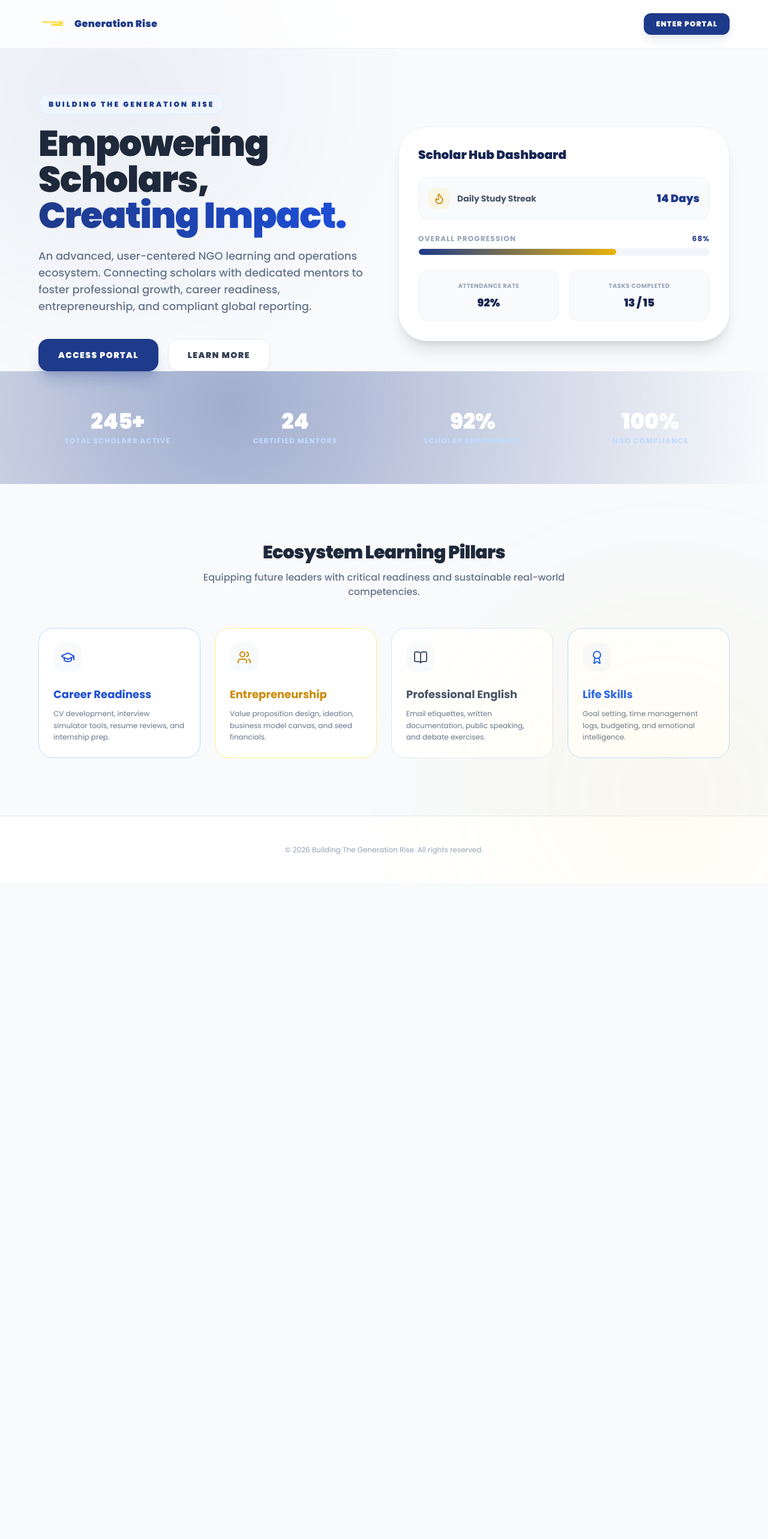
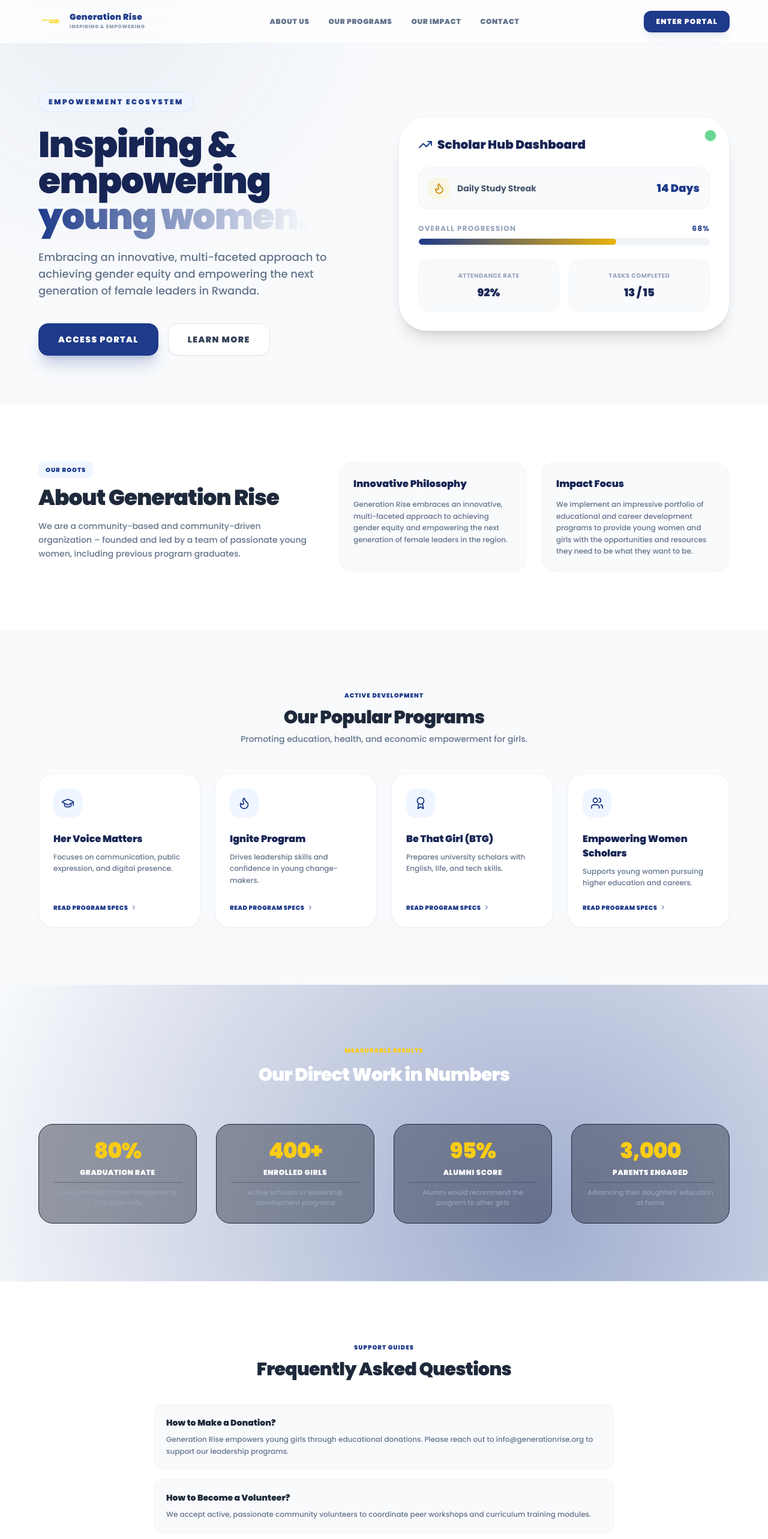
Before and after one commit to tpaccy6-star/BTG, a React (Vite) app in the folder Frontend/: page / in a window 1280 px wide. Shown: the top 2566 px of the page at 60% size. Before the commit the page ends 1473 px from the top, so only its background shows below. Built offline with nearby package versions, Linux system fonts and the light colour scheme.

Commit message:
feat: remove Meet Our BTG Scholars section from landing page

```diff
--- a/Frontend/src/views/LandingPage.jsx
+++ b/Frontend/src/views/LandingPage.jsx
@@ -1,26 +1,50 @@
 import React from 'react';
-import { Flame, GraduationCap, Users, BookOpen, Award, MapPin, Globe, Zap, CheckCircle2 } from 'lucide-react';
+import { Flame, GraduationCap, Users, BookOpen, Award, MapPin, Phone, Mail, CheckCircle2, ChevronRight, TrendingUp } from 'lucide-react';
 import { motion } from 'framer-motion';
 
-const mockEvents = [
-  { id: 1, title: 'Leadership Workshop', type: 'f2f', date: 'Today', time: '2:00 PM', location: 'Main Hall', attendees: 42 },
-  { id: 2, title: 'Financial Literacy 101', type: 'online', date: 'Tomorrow', time: '10:00 AM', location: 'Zoom', attendees: 156 },
-  { id: 3, title: 'Community Service Day', type: 'f2f', date: 'Oct 25', time: '8:00 AM', location: 'City Park', attendees: 85 },
-];
+export default function LandingPage({ onEnterPortal }) {
+  // Real Impact numbers
+  const impactData = [
+    { value: '80%', suffix: 'Graduation Rate', desc: 'Graduate High School compared to 33% nationally', color: 'text-indigo-650' },
+    { value: '400+', suffix: 'Enrolled Girls', desc: 'Active scholars in leadership development programs', color: 'text-yellow-600' },
+    { value: '95%', suffix: 'Alumni Score', desc: 'Alumni would recommend the program to other girls', color: 'text-green-600' },
+    { value: '3,000', suffix: 'Parents Engaged', desc: 'Advancing their daughters\' education at home', color: 'text-blue-600' }
+  ];
 
-export default function LandingPage({ onEnterPortal }) {
+
+
+  // Programs list
+  const programList = [
+    { title: 'Her Voice Matters', desc: 'Focuses on communication, public expression, and digital presence.', icon: GraduationCap },
+    { title: 'Ignite Program', desc: 'Drives leadership skills and confidence in young change-makers.', icon: Flame },
+    { title: 'Be That Girl (BTG)', desc: 'Prepares university scholars with English, life, and tech skills.', icon: Award },
+    { title: 'Empowering Women Scholars', desc: 'Supports young women pursuing higher education and careers.', icon: Users }
+  ];
+
   return (
     <div className="min-h-screen bg-slate-50 text-slate-800 font-sans relative overflow-x-hidden selection:bg-yellow-400 selection:text-blue-955">
-      {/* Premium Background Decorations */}
+      {/* Glow decorations */}
       <div className="absolute top-[-10%] left-[-10%] w-[600px] h-[600px] bg-blue-900/5 rounded-full blur-[120px] pointer-events-none"></div>
       <div className="absolute bottom-[-10%] right-[-10%] w-[600px] h-[600px] bg-yellow-400/5 rounded-full blur-[120px] pointer-events-none"></div>
 
-      {/* Navbar */}
-      <header className="sticky top-0 z-50 bg-white/80 backdrop-blur-md border-b border-slate-200/60 px-6 lg:px-16 py-4 flex items-center justify-between">
+      {/* Sticky Header */}
+      <header className="sticky top-0 z-50 bg-white/80 backdrop-blur-md border-b border-slate-200/50 px-6 lg:px-16 py-4 flex items-center justify-between">
         <div className="flex items-center space-x-3">
-          <img src="/Logo.png" alt="Generation Rise" className="w-12 h-12 object-contain logo-sharp shrink-0" />
-          <span className="font-black text-base text-blue-900 tracking-wide">Generation Rise</span>
+          <img src="/Logo.png" alt="Generation Rise" className="w-10 h-10 object-contain shrink-0" />
+          <div>
+            <span className="font-black text-sm tracking-wide text-blue-900 block leading-none">Generation Rise</span>
+            <span className="text-[8px] text-slate-400 uppercase tracking-widest font-black block mt-1">Inspiring & Empowering</span>
+          </div>
         </div>
+
+        {/* Desktop Nav links */}
+        <nav className="hidden lg:flex items-center space-x-8 text-xs font-black uppercase tracking-wider text-slate-500">
+          <a href="#about" className="hover:text-blue-900 transition-colors">About Us</a>
+          <a href="#programs" className="hover:text-blue-900 transition-colors">Our Programs</a>
+          <a href="#impact" className="hover:text-blue-900 transition-colors">Our Impact</a>
+          <a href="#contact" className="hover:text-blue-900 transition-colors">Contact</a>
+        </nav>
+
         <button
           onClick={onEnterPortal}
           className="px-5 py-2.5 bg-blue-900 hover:bg-blue-800 text-white font-black rounded-xl shadow-lg shadow-blue-900/10 text-xs uppercase tracking-widest transition-all"
@@ -30,22 +54,22 @@ export default function LandingPage({ onEnterPortal }) {
       </header>
 
       {/* Hero Section */}
-      <section className="relative max-w-7xl mx-auto px-6 lg:px-16 pt-20 pb-22 grid grid-cols-1 lg:grid-cols-2 gap-12 items-center">
+      <section className="relative max-w-7xl mx-auto px-6 lg:px-16 pt-20 pb-20 grid grid-cols-1 lg:grid-cols-2 gap-12 items-center">
         <motion.div
           initial={{ opacity: 0, x: -20 }}
           animate={{ opacity: 1, x: 0 }}
           transition={{ duration: 0.6 }}
           className="space-y-6"
         >
-          <span className="text-xs font-black text-blue-900 uppercase tracking-[0.25em] bg-blue-50 px-4 py-2 rounded-full border border-blue-100">
-            Building The Generation Rise
+          <span className="text-xs font-black text-blue-900 uppercase tracking-[0.2em] bg-blue-50 px-4 py-2 rounded-full border border-blue-100 inline-block">
+            Empowerment Ecosystem
           </span>
-          <h1 className="text-4xl sm:text-5xl lg:text-6xl font-black text-blue-955 leading-tight tracking-tight">
-            Empowering Scholars,<br />
-            <span className="text-blue-900 bg-gradient-to-r from-blue-900 to-blue-700 bg-clip-text text-transparent">Creating Impact.</span>
+          <h1 className="text-4xl sm:text-5xl lg:text-6xl font-black text-blue-950 leading-tight tracking-tight">
+            Inspiring & empowering <br />
+            <span className="text-blue-900 bg-gradient-to-r from-blue-900 to-indigo-750 bg-clip-text text-transparent">young women.</span>
           </h1>
           <p className="text-slate-500 text-base sm:text-lg font-medium leading-relaxed max-w-xl">
-            An advanced, user-centered NGO learning and operations ecosystem. Connecting scholars with dedicated mentors to foster professional growth, career readiness, entrepreneurship, and compliant global reporting.
+            Embracing an innovative, multi-faceted approach to achieving gender equity and empowering the next generation of female leaders in Rwanda.
           </p>
           <div className="flex flex-wrap gap-4 pt-4">
             <button
@@ -54,14 +78,12 @@ export default function LandingPage({ onEnterPortal }) {
             >
               Access Portal
             </button>
-            <button
-              onClick={() => {
-                document.getElementById('pillars-section')?.scrollIntoView({ behavior: 'smooth' });
-              }}
-              className="px-8 py-4 bg-white hover:bg-slate-50 text-slate-700 font-black rounded-2xl transition-all text-sm uppercase tracking-widest border border-slate-200 shadow-sm"
+            <a
+              href="#about"
+              className="px-8 py-4 bg-white hover:bg-slate-50 text-slate-700 font-black rounded-2xl transition-all text-sm uppercase tracking-widest border border-slate-200 shadow-sm flex items-center justify-center"
             >
               Learn More
-            </button>
+            </a>
           </div>
         </motion.div>
 
@@ -72,8 +94,8 @@ export default function LandingPage({ onEnterPortal }) {
           transition={{ duration: 0.6, delay: 0.2 }}
           className="bg-white border border-slate-200/60 p-8 rounded-[3rem] shadow-xl relative"
         >
-          <div className="absolute top-4 right-4 w-3 h-3 bg-green-500 rounded-full animate-ping" />
-          <h3 className="font-black text-xl text-blue-950 mb-6">Scholar Hub Dashboard</h3>
+          <div className="absolute top-6 right-6 w-3.5 h-3.5 bg-green-500 rounded-full animate-ping" />
+          <h3 className="font-black text-xl text-blue-950 mb-6 flex items-center"><TrendingUp className="mr-2 text-blue-900" /> Scholar Hub Dashboard</h3>
           <div className="space-y-6 text-sm">
             <div className="flex justify-between items-center bg-slate-50 p-4 rounded-2xl border border-slate-100">
               <div className="flex items-center space-x-3">
@@ -110,53 +132,156 @@ export default function LandingPage({ onEnterPortal }) {
         </motion.div>
       </section>
 
-      {/* Metrics Banner */}
-      <section className="bg-blue-955 py-16 px-6 lg:px-16 text-white relative overflow-hidden">
-        <div className="absolute inset-0 bg-[radial-gradient(circle_at_30%_30%,#1e3a8a,transparent)] opacity-40" />
-        <div className="relative z-10 max-w-7xl mx-auto grid grid-cols-2 lg:grid-cols-4 gap-8 text-center">
-          {[
-            { label: 'Total Scholars Active', val: '245+' },
-            { label: 'Certified Mentors', val: '24' },
-            { label: 'Scholar Engagement', val: '92%' },
-            { label: 'NGO Compliance', val: '100%' }
-          ].map((metric, i) => (
-            <div key={i} className="space-y-1">
-              <p className="text-3xl sm:text-4xl font-black text-white">{metric.val}</p>
-              <p className="text-[10px] sm:text-xs font-bold text-blue-200 uppercase tracking-widest">{metric.label}</p>
+      {/* About Us Section */}
+      <section id="about" className="max-w-7xl mx-auto px-6 lg:px-16 py-24 border-t border-slate-200/40 bg-white">
+        <div className="grid grid-cols-1 lg:grid-cols-12 gap-12">
+          <div className="lg:col-span-5 space-y-4">
+            <span className="text-[10px] font-black text-blue-900 uppercase tracking-widest bg-blue-50 px-3 py-1.5 rounded-lg">Our Roots</span>
+            <h2 className="text-3xl lg:text-4xl font-black text-blue-955 tracking-tight leading-tight">About Generation Rise</h2>
+            <p className="text-slate-500 leading-relaxed text-sm font-medium">
+              We are a community-based and community-driven organization – founded and led by a team of passionate young women, including previous program graduates.
+            </p>
+          </div>
+          <div className="lg:col-span-7 grid grid-cols-1 md:grid-cols-2 gap-6">
+            <div className="p-6 bg-slate-50 border border-slate-100 rounded-3xl space-y-3">
+              <h4 className="font-black text-blue-950 text-base">Innovative Philosophy</h4>
+              <p className="text-xs text-slate-500 leading-relaxed font-medium">
+                Generation Rise embraces an innovative, multi-faceted approach to achieving gender equity and empowering the next generation of female leaders in the region.
+              </p>
             </div>
-          ))}
+            <div className="p-6 bg-slate-50 border border-slate-100 rounded-3xl space-y-3">
+              <h4 className="font-black text-blue-950 text-base">Impact Focus</h4>
+              <p className="text-xs text-slate-500 leading-relaxed font-medium">
+                We implement an impressive portfolio of educational and career development programs to provide young women and girls with the opportunities and resources they need to be what they want to be.
+              </p>
+            </div>
+          </div>
         </div>
       </section>
 
-      {/* Pillars Section */}
-      <section id="pillars-section" className="max-w-7xl mx-auto px-6 lg:px-16 py-24 space-y-12">
-        <div className="text-center max-w-2xl mx-auto space-y-3">
-          <h2 className="text-3xl font-black text-blue-955 tracking-tight">Ecosystem Learning Pillars</h2>
-          <p className="text-slate-500 font-medium">Equipping future leaders with critical readiness and sustainable real-world competencies.</p>
+      {/* Programs List */}
+      <section id="programs" className="max-w-7xl mx-auto px-6 lg:px-16 py-24 space-y-12">
+        <div className="text-center max-w-2xl mx-auto space-y-2">
+          <span className="text-[10px] font-black text-blue-900 uppercase tracking-widest">Active Development</span>
+          <h2 className="text-3xl font-black text-blue-955 tracking-tight">Our Popular Programs</h2>
+          <p className="text-slate-500 font-medium text-sm">Promoting education, health, and economic empowerment for girls.</p>
         </div>
-        <div className="grid grid-cols-2 lg:grid-cols-4 gap-4 sm:gap-6">
-          {[
-            { title: 'Career Readiness', desc: 'CV development, interview simulator tools, resume reviews, and internship prep.', icon: GraduationCap, color: 'border-blue-200 bg-white hover:border-blue-500 hover:shadow-lg text-blue-700' },
-            { title: 'Entrepreneurship', desc: 'Value proposition design, ideation, business model canvas, and seed financials.', icon: Users, color: 'border-yellow-200 bg-white hover:border-yellow-500 hover:shadow-lg text-yellow-600' },
-            { title: 'Professional English', desc: 'Email etiquettes, written documentation, public speaking, and debate exercises.', icon: BookOpen, color: 'border-slate-200 bg-white hover:border-slate-500 hover:shadow-lg text-slate-600' },
-            { title: 'Life Skills', desc: 'Goal setting, time management logs, budgeting, and emotional intelligence.', icon: Award, color: 'border-blue-200 bg-white hover:border-blue-400 hover:shadow-lg text-blue-600' }
-          ].map((p, i) => (
-            <div key={i} className={`p-4 sm:p-6 rounded-2xl sm:rounded-3xl border ${p.color} flex flex-col justify-between hover:-translate-y-1 transition-all`}>
+
+        <div className="grid grid-cols-1 md:grid-cols-2 lg:grid-cols-4 gap-6">
+          {programList.map((prog, i) => (
+            <div key={i} className="bg-white border border-slate-200/50 hover:border-blue-900 p-6 rounded-3xl shadow-sm hover:shadow-lg transition-all flex flex-col justify-between group">
               <div>
-                <div className="w-9 h-9 sm:w-12 sm:h-12 rounded-xl sm:rounded-2xl bg-slate-50 flex items-center justify-center mb-4 sm:mb-6">
-                  <p.icon className="w-5 h-5 sm:w-6 sm:h-6" />
+                <div className="w-12 h-12 rounded-2xl bg-blue-50 text-blue-900 flex items-center justify-center mb-6 group-hover:scale-110 transition-transform">
+                  <prog.icon size={22} />
                 </div>
-                <h4 className="text-sm sm:text-lg font-bold text-blue-955 mb-1 sm:mb-2">{p.title}</h4>
-                <p className="text-[10px] sm:text-xs text-slate-500 leading-normal sm:leading-relaxed">{p.desc}</p>
+                <h3 className="font-black text-base text-blue-950 mb-2">{prog.title}</h3>
+                <p className="text-xs text-slate-500 leading-relaxed font-medium">{prog.desc}</p>
+              </div>
+              <div className="flex items-center text-blue-900 font-black text-[10px] uppercase tracking-wider mt-6 cursor-pointer">
+                <span>Read program specs</span> <ChevronRight size={12} className="ml-1" />
               </div>
             </div>
           ))}
         </div>
       </section>
 
-      {/* Landing Page Footer */}
-      <footer className="text-center py-12 border-t border-slate-200 bg-white text-slate-400 text-xs">
-        <p>© 2026 Building The Generation Rise. All rights reserved.</p>
+      {/* Impact Statistics */}
+      <section id="impact" className="bg-blue-955 py-24 px-6 lg:px-16 text-white relative overflow-hidden">
+        <div className="absolute inset-0 bg-[radial-gradient(circle_at_70%_80%,#1e3a8a,transparent)] opacity-40" />
+
+        <div className="relative z-10 max-w-7xl mx-auto space-y-16">
+          <div className="text-center max-w-xl mx-auto space-y-3">
+            <span className="text-[10px] font-black text-yellow-400 uppercase tracking-widest">Measurable Results</span>
+            <h2 className="text-3xl font-black text-white tracking-tight">Our Direct Work in Numbers</h2>
+          </div>
+
+          <div className="grid grid-cols-1 md:grid-cols-2 lg:grid-cols-4 gap-8">
+            {impactData.map((data, i) => (
+              <div key={i} className="bg-slate-900/40 border border-slate-800 p-6 rounded-3xl text-center space-y-2">
+                <span className="text-4xl font-black tracking-tight block text-yellow-400">{data.value}</span>
+                <span className="text-xs font-black block uppercase tracking-wider text-slate-205">{data.suffix}</span>
+                <p className="text-[11px] text-slate-400 leading-relaxed font-medium pt-2 border-t border-slate-800/40">{data.desc}</p>
+              </div>
+            ))}
+          </div>
+        </div>
+      </section>
+
+
+
+      {/* FAQs Section */}
+      <section className="bg-white border-t border-slate-200/40 py-24 px-6 lg:px-16">
+        <div className="max-w-3xl mx-auto space-y-10">
+          <div className="text-center space-y-2">
+            <span className="text-[10px] font-black text-blue-900 uppercase tracking-widest">Support Guides</span>
+            <h2 className="text-3xl font-black text-blue-955 tracking-tight">Frequently Asked Questions</h2>
+          </div>
+
+          <div className="space-y-4">
+            {[
+              { q: 'How to Make a Donation?', a: 'Generation Rise empowers young girls through educational donations. Please reach out to info@generationrise.org to support our leadership programs.' },
+              { q: 'How to Become a Volunteer?', a: 'We accept active, passionate community volunteers to coordinate peer workshops and curriculum training modules.' },
+              { q: 'How to Raise Funds for our Programs?', a: 'You can help by organizing fundraising events, starting a crowdfunding campaign, or securing sponsorships. We provide resources to ensure your efforts are successful and impactful.' }
+            ].map((faq, i) => (
+              <div key={i} className="p-5 bg-slate-50 border border-slate-100 rounded-2xl space-y-2 text-xs">
+                <h4 className="font-black text-blue-955 text-sm">{faq.q}</h4>
+                <p className="text-slate-500 font-medium leading-relaxed">{faq.a}</p>
+              </div>
+            ))}
+          </div>
+        </div>
+      </section>
+
+      {/* Footer Contact Info */}
+      <footer id="contact" className="bg-slate-900 text-slate-300 py-16 px-6 lg:px-16 border-t border-slate-800">
+        <div className="max-w-7xl mx-auto grid grid-cols-1 lg:grid-cols-12 gap-10">
+
+          <div className="lg:col-span-5 space-y-4">
+            <div className="flex items-center space-x-3">
+              <img src="/Logo.png" alt="Generation Rise Logo" className="w-10 h-10 object-contain invert brightness-0" />
+              <span className="font-black text-sm text-white uppercase tracking-wider">Generation Rise</span>
+            </div>
+            <p className="text-xs text-slate-450 leading-relaxed font-medium max-w-sm">
+              Inspiring & empowering young people through education. Promoting adolescent health, social gender equity, and economic empowerment.
+            </p>
+          </div>
+
+          <div className="lg:col-span-4 space-y-4">
+            <h4 className="text-[10px] font-black uppercase text-white tracking-widest">Contacts</h4>
+            <div className="space-y-2.5 text-xs text-slate-400">
+              <div className="flex items-center space-x-2">
+                <Phone size={14} className="text-blue-400" />
+                <span>+250793767051</span>
+              </div>
+              <div className="flex items-center space-x-2">
+                <Mail size={14} className="text-blue-400" />
+                <span>info@generationrise.org</span>
+              </div>
+              <div className="flex items-center space-x-2">
+                <MapPin size={14} className="text-blue-400 shrink-0" />
+                <span>31 KG 213 Street, Kigali, Rwanda</span>
+              </div>
+            </div>
+          </div>
+
+          <div className="lg:col-span-3 space-y-4">
+            <h4 className="text-[10px] font-black uppercase text-white tracking-widest">Useful Links</h4>
+            <ul className="space-y-2 text-xs text-slate-400 font-bold">
+              <li><a href="#about" className="hover:text-yellow-400 transition-colors">Her Voice Matters</a></li>
+              <li><a href="#programs" className="hover:text-yellow-400 transition-colors">Ignite Program</a></li>
+              <li><a href="#impact" className="hover:text-yellow-400 transition-colors">Empowering Women Scholars</a></li>
+            </ul>
+          </div>
+
+        </div>
+
+        <div className="max-w-7xl mx-auto pt-8 mt-12 border-t border-slate-800 flex flex-col md:flex-row items-center justify-between text-[10px] text-slate-500 font-bold uppercase tracking-wider">
+          <p>© 2026 Building The Generation Rise. All rights reserved.</p>
+          <div className="flex space-x-4 mt-4 md:mt-0">
+            <a href="#" className="hover:underline">Imprint</a>
+            <a href="#" className="hover:underline">Privacy Policy</a>
+          </div>
+        </div>
       </footer>
     </div>
   );
```
Also changed, not shown: Frontend/index.html (+7 -2 lines).
